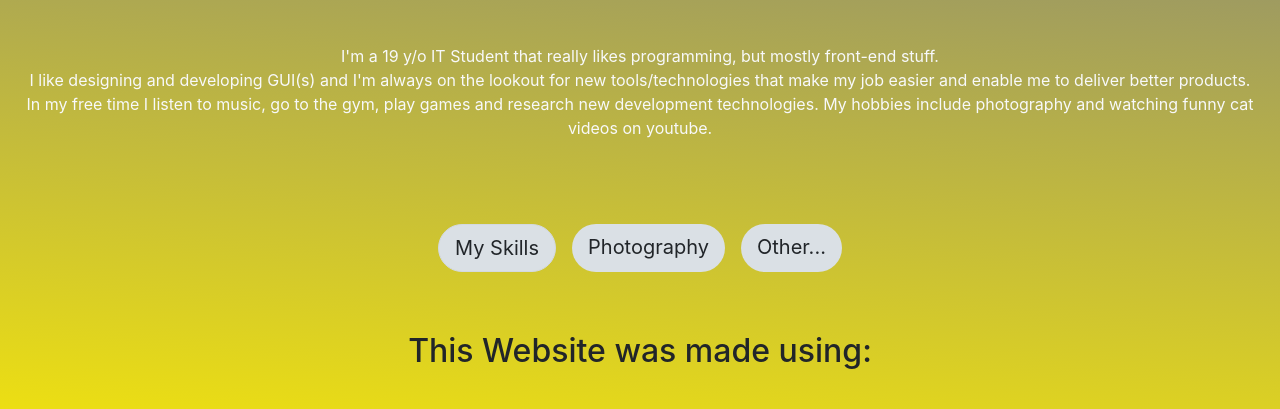
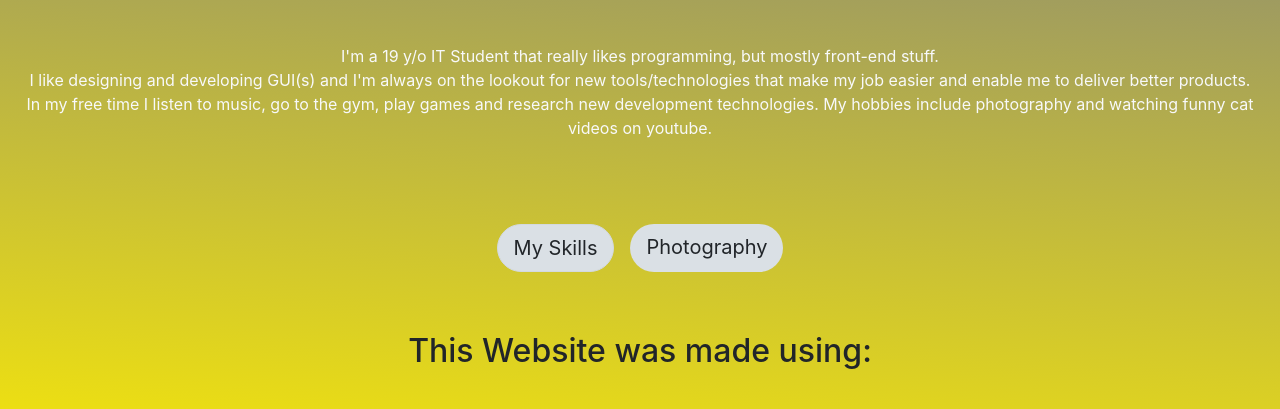
Before and after one commit to Cos592/Cos592.github.io, a website: page index.html in a window 1280 px wide. Shown: the part 391-800 px from the top of the page. Drawn offline with nearby package versions, Linux system fonts and the light colour scheme.

Commit message:
V 6.2
Removed 1 button (Fixed Overflow)

```diff
--- a/index.html
+++ b/index.html
@@ -85,7 +85,6 @@
         <div class="row justify-content-center align-self-center">
             <a href="technologies.html" class="btn btn-light btn-lg active mx-2 button" role="button" aria-pressed="true">My Skills</a>
             <a href="gallery.html" class="btn btn-light btn-lg active mx-2 button noborder" role="button" aria-pressed="true">Photography</a>
-            <a href="misc.html" class="btn btn-light btn-lg active mx-2 button noborder" role="button" aria-pressed="true">Other...</a>
         </div>
         <div class="spacer"></div>
         <p class="h2">This Website was made using:</p>
```
